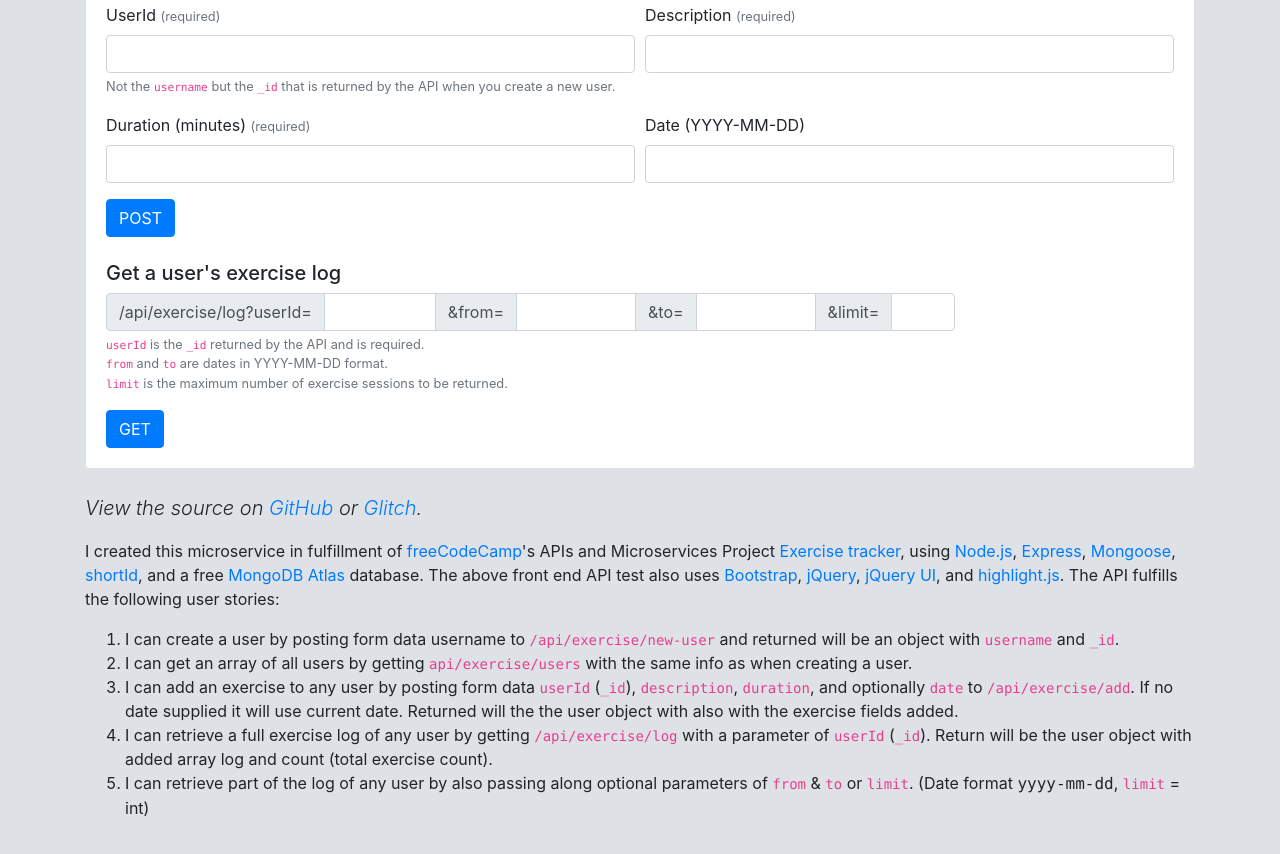
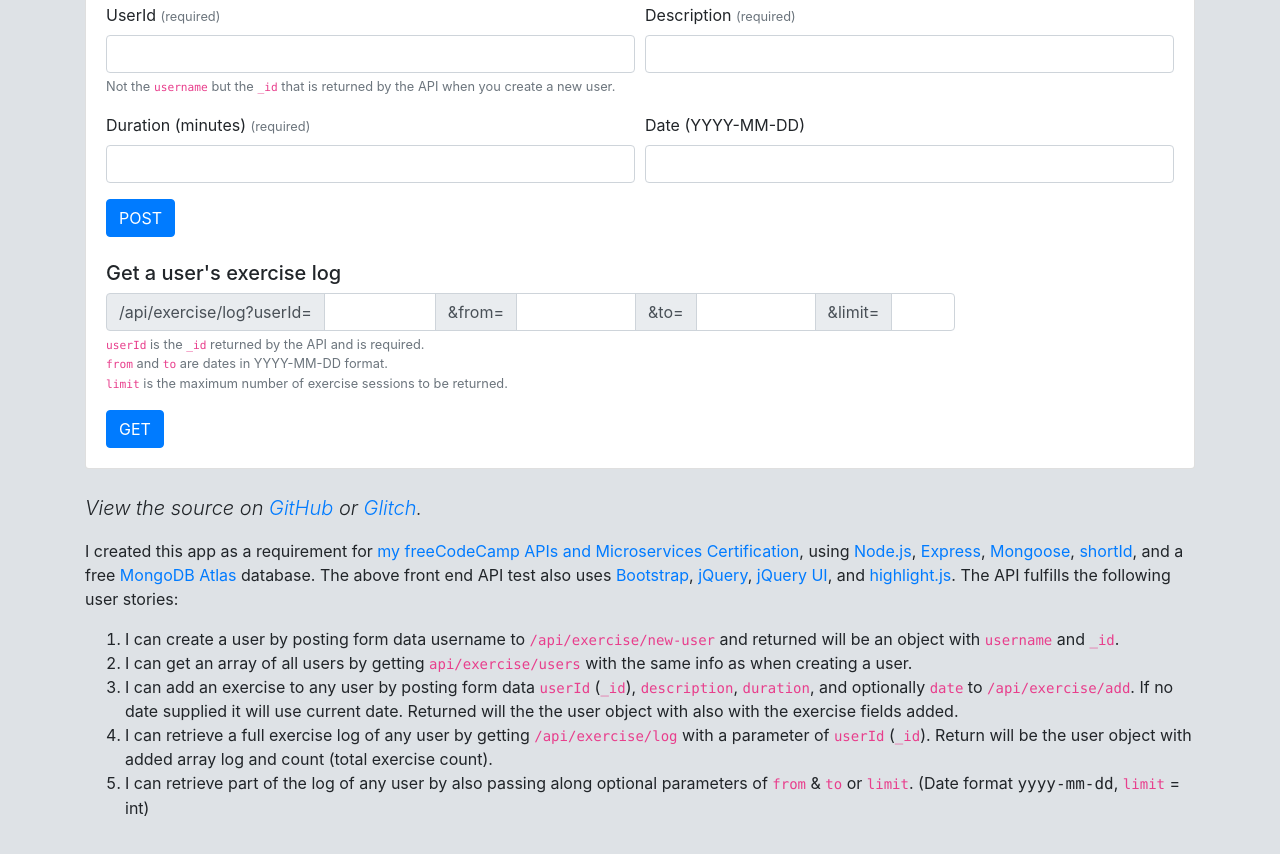
Before and after one commit to TyMick/exercise-tracker, a website: page views/index.html in a window 1280 px wide. Shown: the part 497-1351 px from the top of the page. Drawn offline with nearby package versions, Linux system fonts and the light colour scheme; a small style sheet from the web is missing.

Commit message:
Add certification link

```diff
--- a/views/index.html
+++ b/views/index.html
@@ -261,12 +261,10 @@
       </p>
 
       <p>
-        I created this microservice in fulfillment of
-        <a href="https://freecodecamp.org">freeCodeCamp</a>'s APIs and
-        Microservices Project
+        I created this app as a requirement for
         <a
-          href="https://www.freecodecamp.org/learn/apis-and-microservices/apis-and-microservices-projects/exercise-tracker"
-          >Exercise tracker</a
+          href="https://www.freecodecamp.org/certification/tywmick/apis-and-microservices"
+          >my freeCodeCamp APIs and Microservices Certification</a
         >, using <a href="https://nodejs.org/en/">Node.js</a>,
         <a href="https://expressjs.com/">Express</a>,
         <a href="https://mongoosejs.com/">Mongoose</a>,
```
Also changed, not shown: README.md.
